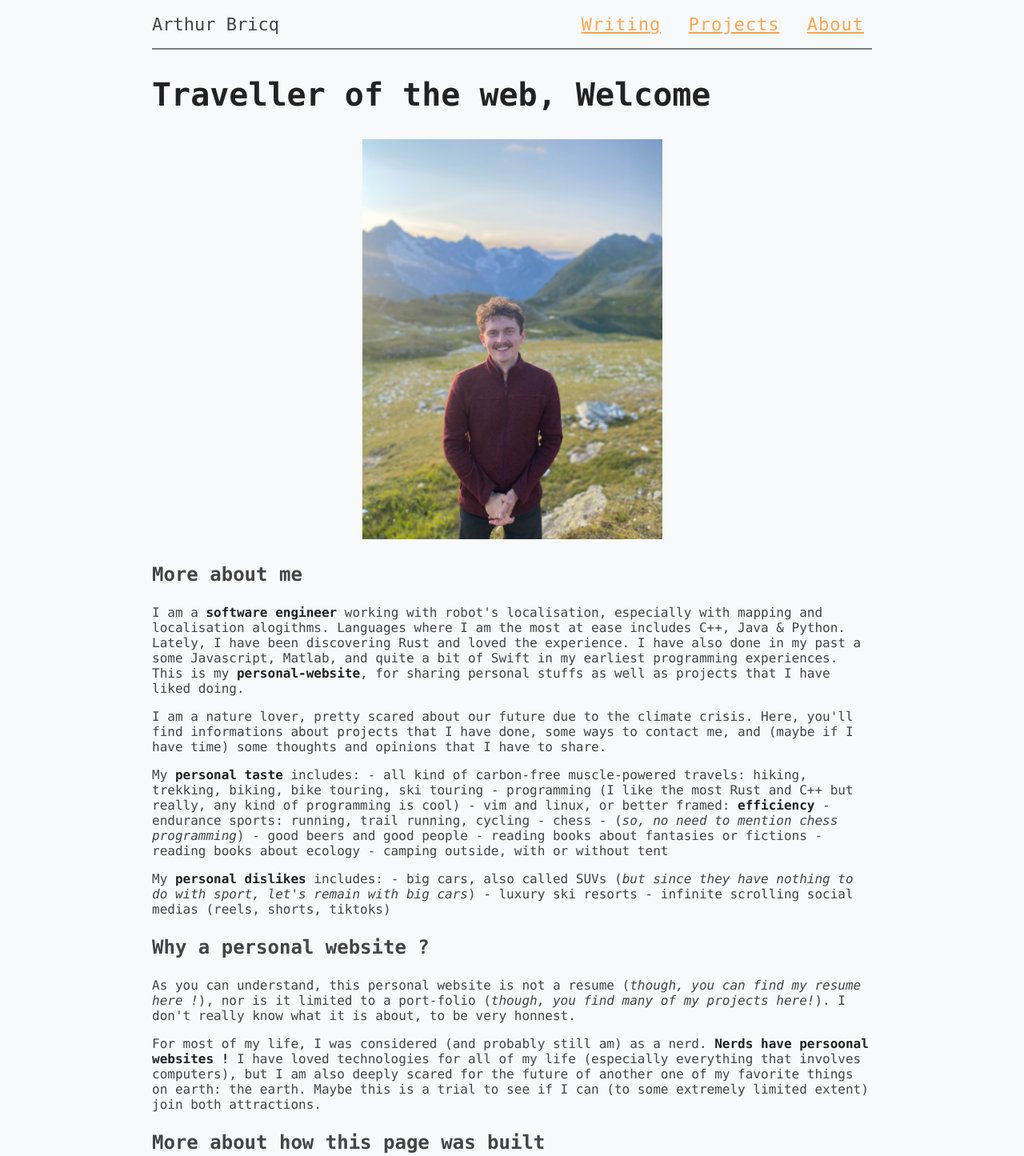
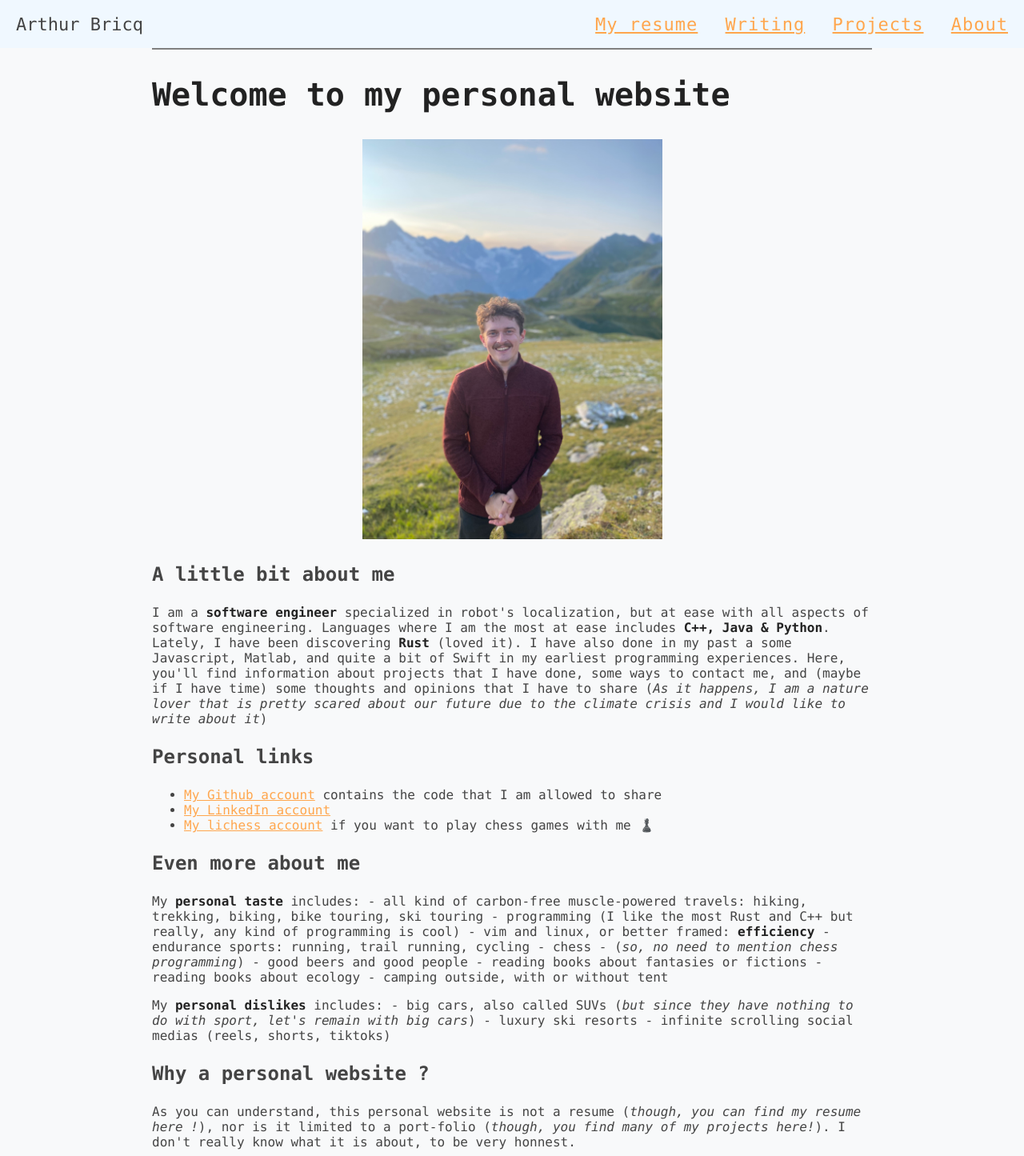
Before and after one commit to arthurBricq/minimal_personal_site, a plain HTML site: page index.html in a window 1280 px wide. Shown: the top 1445 px of the page at 80% size. Drawn offline with Linux system fonts and the light colour scheme.

Commit message:
Improve CSS

```diff
--- a/index.html
+++ b/index.html
@@ -16,20 +16,27 @@
     Arthur Bricq
 </header>
 <nav>
+<a href="./resume.pdf">My resume</a>
 <a href="./writings.html">Writing</a>
 <a href="./projects.html">Projects</a>
 <a href="./index.html">About</a>
 </nav>
 </div>
 <article>
-<h1>Traveller of the web, Welcome</h1>
+<h1>Welcome to my personal website</h1>
 <div class="image_container">
 <img src="images/arthur1.jpeg"/>
 </div>
 <div id="markdown_container">
-<h3>More about me</h3>
-<p>I am a <strong>software engineer</strong> working with robot's localisation, especially with mapping and localisation alogithms. Languages where I am the most at ease includes C++, Java &amp; Python. Lately, I have been discovering Rust and loved the experience. I have also done in my past a some Javascript, Matlab, and quite a bit of Swift in my earliest programming experiences. This is my <strong>personal-website</strong>, for sharing personal stuffs as well as projects that I have liked doing.</p>
-<p>I am a nature lover, pretty scared about our future due to the climate crisis. Here, you'll find informations about projects that I have done, some ways to contact me, and (maybe if I have time) some thoughts and opinions that I have to share.</p>
+<h3>A little bit about me</h3>
+<p>I am a <strong>software engineer</strong> specialized in robot's localization, but at ease with all aspects of software engineering. Languages where I am the most at ease includes <strong>C++, Java &amp; Python</strong>. Lately, I have been discovering <strong>Rust</strong>  (loved it). I have also done in my past a some Javascript, Matlab, and quite a bit of Swift in my earliest programming experiences. Here, you'll find information about projects that I have done, some ways to contact me, and (maybe if I have time) some thoughts and opinions that I have to share (<em>As it happens, I am a nature lover that is pretty scared about our future due to the climate crisis and I would like to write about it</em>)</p>
+<h3>Personal links</h3>
+<ul>
+<li><a href="https://github.com/arthurBricq">My Github account</a> contains the code that I am allowed to share</li>
+<li><a href="https://www.linkedin.com/in/arthur-bricq-737548153/">My LinkedIn account</a></li>
+<li><a href="https://lichess.org/@/arthurbricq">My lichess account</a> if you want to play chess games with me ♟️ </li>
+</ul>
+<h3>Even more about me</h3>
 <p>My <strong>personal taste</strong> includes:
 - all kind of carbon-free muscle-powered travels: hiking, trekking, biking, bike touring, ski touring
 - programming (I like the most Rust and C++ but really, any kind of programming is cool)
@@ -49,9 +56,9 @@
 <p>As you can understand, this personal website is not a resume (<em>though, you can find my resume here !</em>), nor is it limited to a port-folio (<em>though, you find many of my projects here!</em>). I don't really know what it is about, to be very honnest.</p>
 <p>For most of my life, I was considered (and probably still am) as a nerd. <strong>Nerds have persoonal websites !</strong> I have loved technologies for all of my life (especially everything that involves computers), but I am also deeply scared for the future of another one of my favorite things on earth: the earth. Maybe this is a trial to see if I can (to some extremely limited extent) join both attractions.</p>
 <h3>More about how this page was built</h3>
-<p>This is my attempt to write an extremely lightweight, yet pleasant, personal website. It uses only the basics: <strong>HTML</strong>, <strong>CSS</strong> and  <strong>JS without any dependency</strong>. I use to have a personal website (which I was very happy about) written with the <a href="https://www.gatsbyjs.com/">React framework gatsby</a>. After not touching the code for 1 year and a half, it happened to have <strong>195 broken dependencies</strong>. Just that. This experience made me mad about the current state of these newly shiny JS frameworks, and I ended up writing a personal website without any JS dependency. All of the text is written in markdown files that are parsed using a regex.</p>
+<p>This is my attempt to write an extremely lightweight, yet pleasant, personal website. It uses only the basics: <strong>HTML</strong>, <strong>CSS</strong> and  <strong>JS without any dependency</strong>. I use to have a personal website (which I was very happy about) written with the <a href="https://www.gatsbyjs.com/">React framework gatsby</a>. After not touching the code for 1 year and a half, it happened to have <strong>195 broken dependencies</strong>. Just that. This experience made me mad about the current state of these newly shiny JS frameworks, and I ended up writing a personal website without any JS dependency. All of the text is written in markdown files, that are parsed in python, and then exported in html through a home-made website generator.</p>
 <blockquote>
-<p>Everything that is simple is powerful.</p>
+<p>Everything that is simple is powerful</p>
 </blockquote>
 </div>
 </article>
--- a/style.css
+++ b/style.css
@@ -14,9 +14,6 @@ h2 {
 	padding-top: 1em;
 }
 
-nav a {
-	margin-left: 20px;
-}
 
 /* Font colors*/
 
@@ -41,12 +38,12 @@ a {
 
 /* Font size */
 
-
+header {
+	font-size: 22px;
+}
 nav {
 	font-size: 22px;
-	letter-spacing: 1px;
 }
-
 article {
 	font-size: 16px;
 }
@@ -65,24 +62,38 @@ h3 {
 
 article {
 	border-top: 2px solid gray;
+	margin-top: 60px;
 }
 
+/*The header_container is the div that contain the header*/
 .header_container {
+	/*Display of the children*/
 	display: flex;
+	position: fixed;
 	flex-direction: row;
 	justify-content: space-between;
 	align-items: center;
+	/*Positioning of the bar*/
 	min-height: 60px;
+	top: 0;
+	right: 0;
+	left: 0;
+	background-color: aliceblue;
 }
 
 header {
-	font-size: 22px;
 	justify-self: left;
+	margin-left: 20px;
 }
 
 nav {
-	margin-right: 10px;
+	margin-right: 20px;
 	justify-self: flex-end;
+	letter-spacing: 1px;
+}
+
+nav a {
+	margin-left: 20px;
 }
 
 
@@ -97,6 +108,11 @@ img {
 	margin-left: auto;
 	margin-right: auto;
 	margin-bottom: 30px;
+}
+
+.thumbnail {
+	max-width: 200px;
+	max-height: 200px;
 }
 
 iframe {
```
Also changed, not shown: projects.html (+2 -1 lines), projects/A minimal Gauss-Newton solver.html (+1 -0 lines), projects/Applied Data Science.html (+1 -0 lines), projects/CHIC.html (+1 -0 lines), projects/Chess Engine in C++.html (+1 -0 lines), projects/Chess Engine in Rust.html (+1 -0 lines), projects/Image Analysis Final Project.html (+1 -0 lines), projects/InTrek.html (+1 -0 lines), projects/Mine Hunter.html (+1 -0 lines), projects/Personal Site.html (+1 -0 lines), projects/Robottle.html (+1 -0 lines), projects/Vici.html (+1 -0 lines), projects/Wildlife Camera Trap.html (+1 -0 lines), writings.html (+1 -0 lines), 2 more files, 1 other file.
